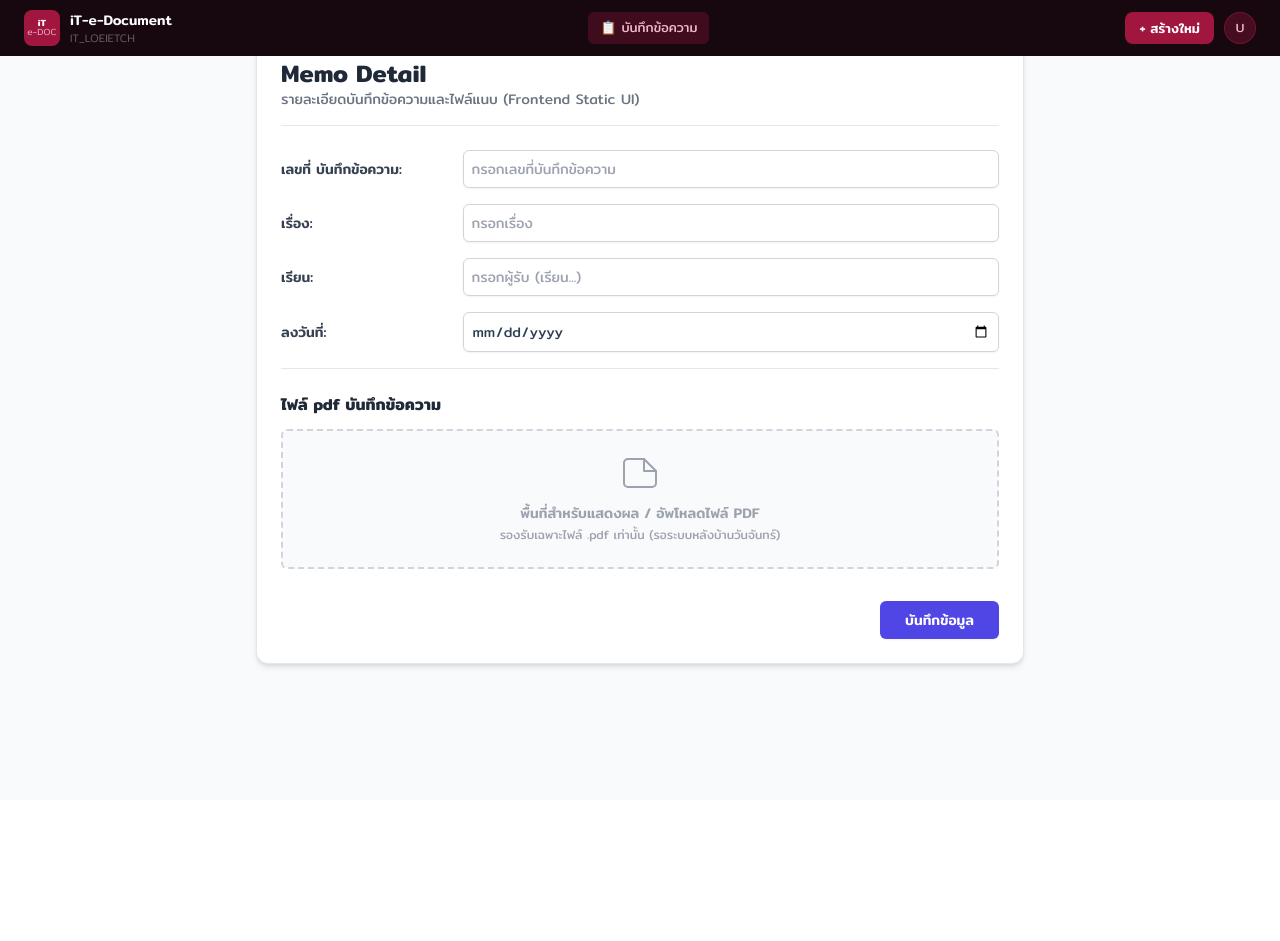
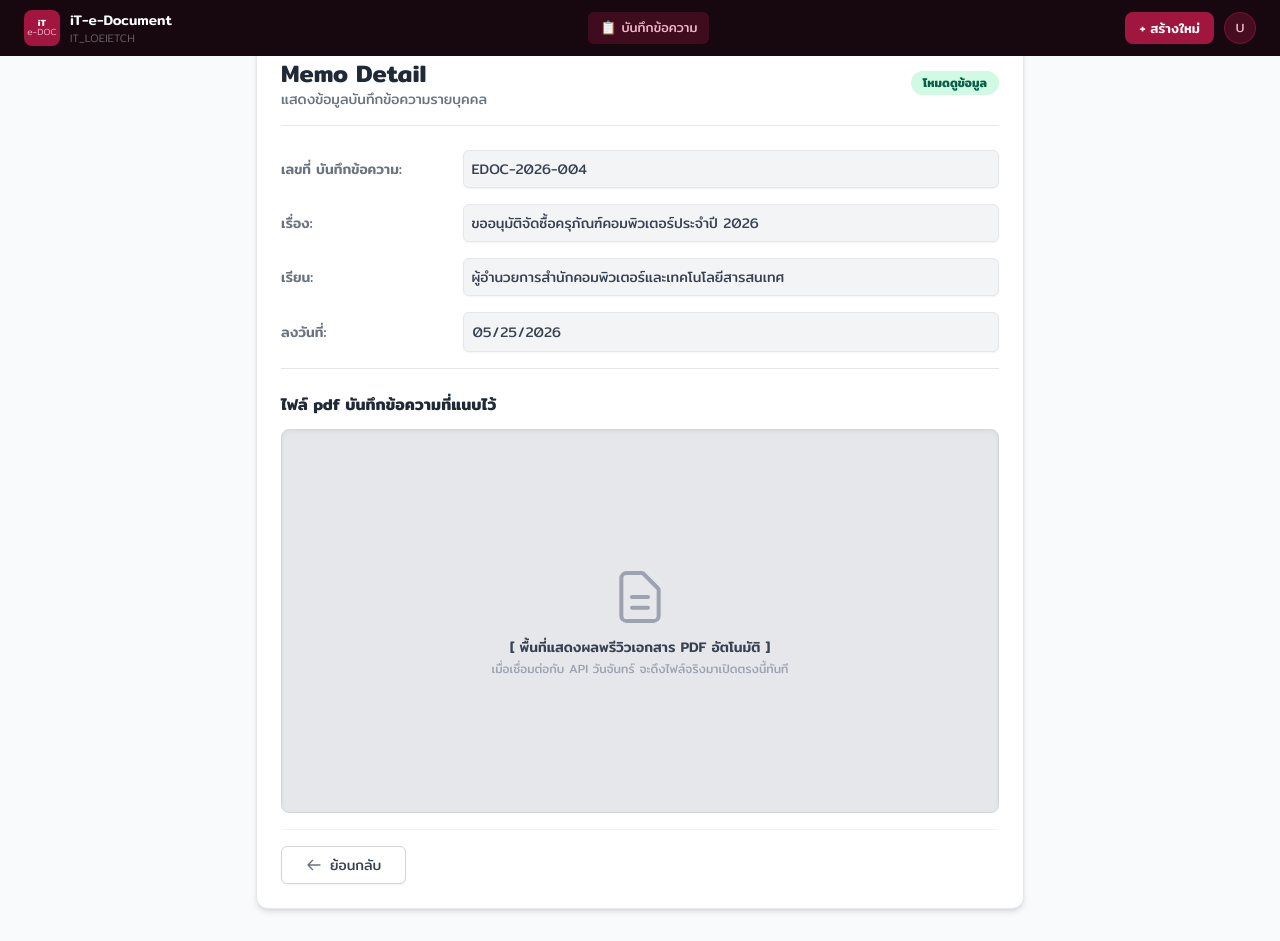
Before and after one commit to aump-pchy/iT_eDOC, a Vue app in the folder frontend/: page /memos/1 in a window 1280 px wide. Before the commit the page ends 800 px from the top, so only its background shows below. Built offline with nearby package versions, Linux system fonts and the light colour scheme.

Commit message:
style:เปลี่ยนนิดหน่อย

```diff
--- a/frontend/src/views/MemoDetailView.vue
+++ b/frontend/src/views/MemoDetailView.vue
@@ -2,104 +2,112 @@
   <div class="min-h-screen bg-gray-50 py-8 px-4 sm:px-6 lg:px-8">
     <div class="max-w-3xl mx-auto bg-white p-6 rounded-xl shadow-md border border-gray-200">
 
-      <div class="border-b border-gray-200 pb-4 mb-6">
-        <h1 class="text-2xl font-bold text-gray-800">Memo Detail</h1>
-        <p class="text-sm text-gray-500">รายละเอียดบันทึกข้อความและไฟล์แนบ (Frontend Static UI)</p>
+      <div class="border-b border-gray-200 pb-4 mb-6 flex justify-between items-center">
+        <div>
+          <h1 class="text-2xl font-bold text-gray-800">Memo Detail</h1>
+          <p class="text-sm text-gray-500">แสดงข้อมูลบันทึกข้อความรายบุคคล</p>
+        </div>
+        <span class="px-3 py-1 text-xs font-semibold text-emerald-800 bg-emerald-100 rounded-full">
+          โหมดดูข้อมูล
+        </span>
       </div>
 
-      <form class="space-y-4">
+      <div class="space-y-4">
 
         <div class="grid grid-cols-1 md:grid-cols-4 gap-2 items-center">
-          <label class="block text-sm font-medium text-gray-700 md:col-span-1">
+          <label class="block text-sm font-medium text-gray-500 md:col-span-1">
             เลขที่ บันทึกข้อความ:
           </label>
           <div class="md:col-span-3">
             <input
               type="text"
-              class="w-full rounded-md border-gray-300 shadow-sm focus:border-indigo-500 focus:ring-indigo-500 sm:text-sm border p-2"
-              placeholder="กรอกเลขที่บันทึกข้อความ"
+              value="EDOC-2026-004"
+              disabled
+              class="w-full rounded-md border-gray-200 bg-gray-100 text-gray-700 shadow-sm sm:text-sm border p-2 cursor-not-allowed"
             />
           </div>
         </div>
 
         <div class="grid grid-cols-1 md:grid-cols-4 gap-2 items-center">
-          <label class="block text-sm font-medium text-gray-700 md:col-span-1">
+          <label class="block text-sm font-medium text-gray-500 md:col-span-1">
             เรื่อง:
           </label>
           <div class="md:col-span-3">
             <input
               type="text"
-              class="w-full rounded-md border-gray-300 shadow-sm focus:border-indigo-500 focus:ring-indigo-500 sm:text-sm border p-2"
-              placeholder="กรอกเรื่อง"
+              value="ขออนุมัติจัดซื้อครุภัณฑ์คอมพิวเตอร์ประจำปี 2026"
+              disabled
+              class="w-full rounded-md border-gray-200 bg-gray-100 text-gray-700 shadow-sm sm:text-sm border p-2 cursor-not-allowed"
             />
           </div>
         </div>
 
         <div class="grid grid-cols-1 md:grid-cols-4 gap-2 items-center">
-          <label class="block text-sm font-medium text-gray-700 md:col-span-1">
+          <label class="block text-sm font-medium text-gray-500 md:col-span-1">
             เรียน:
           </label>
           <div class="md:col-span-3">
             <input
               type="text"
-              class="w-full rounded-md border-gray-300 shadow-sm focus:border-indigo-500 focus:ring-indigo-500 sm:text-sm border p-2"
-              placeholder="กรอกผู้รับ (เรียน...)"
+              value="ผู้อำนวยการสำนักคอมพิวเตอร์และเทคโนโลยีสารสนเทศ"
+              disabled
+              class="w-full rounded-md border-gray-200 bg-gray-100 text-gray-700 shadow-sm sm:text-sm border p-2 cursor-not-allowed"
             />
           </div>
         </div>
 
         <div class="grid grid-cols-1 md:grid-cols-4 gap-2 items-center">
-          <label class="block text-sm font-medium text-gray-700 md:col-span-1">
+          <label class="block text-sm font-medium text-gray-500 md:col-span-1">
             ลงวันที่:
           </label>
           <div class="md:col-span-3">
             <input
               type="date"
-              class="w-full rounded-md border-gray-300 shadow-sm focus:border-indigo-500 focus:ring-indigo-500 sm:text-sm border p-2"
+              value="2026-05-25"
+              disabled
+              class="w-full rounded-md border-gray-200 bg-gray-100 text-gray-700 shadow-sm sm:text-sm border p-2 cursor-not-allowed"
             />
           </div>
         </div>
 
         <div class="mt-8 pt-6 border-t border-gray-200">
           <label class="block text-base font-semibold text-gray-800 mb-3">
-            ไฟล์ pdf บันทึกข้อความ
+            ไฟล์ pdf บันทึกข้อความที่แนบไว้
           </label>
 
-          <div class="mt-1 flex justify-center px-6 pt-5 pb-6 border-2 border-gray-300 border-dashed rounded-md bg-gray-50">
-            <div class="space-y-1 text-center">
-              <svg class="mx-auto h-12 w-12 text-gray-400" stroke="currentColor" fill="none" viewBox="0 0 48 48" aria-hidden="true">
-                <path d="M28 8H12a4 4 0 00-4 4v20a4 4 0 004 4h24a4 4 0 004-4V20L28 8z" stroke-width="2" stroke-linecap="round" stroke-linejoin="round" />
-                <path d="M28 8v12h12" stroke-width="2" stroke-linecap="round" stroke-linejoin="round" />
+          <div class="w-full h-96 border border-gray-300 rounded-lg bg-gray-200 shadow-inner flex flex-col justify-center items-center overflow-hidden relative">
+
+            <div class="text-center p-6 text-gray-500">
+              <svg class="mx-auto h-16 w-16 text-gray-400 mb-2" fill="none" viewBox="0 0 24 24" stroke="currentColor">
+                <path stroke-linecap="round" stroke-linejoin="round" stroke-width="1.5" d="M9 12h6m-6 4h6m2 5H7a2 2 0 01-2-2V5a2 2 0 012-2h5.586a1 1 0 01.707.293l5.414 5.414a1 1 0 01.293.707V19a2 2 0 01-2 2z" />
               </svg>
+              <p class="text-sm font-medium text-gray-700">[ พื้นที่แสดงผลพรีวิวเอกสาร PDF อัตโนมัติ ]</p>
+              <p class="text-xs text-gray-400 mt-1">เมื่อเชื่อมต่อกับ API วันจันทร์ จะดึงไฟล์จริงมาเปิดตรงนี้ทันที</p>
+            </div>
 
-              <div class="flex text-sm text-gray-600 justify-center">
-                <span class="font-medium text-gray-400">
-                  พื้นที่สำหรับแสดงผล / อัพโหลดไฟล์ PDF
-                </span>
-              </div>
-              <p class="text-xs text-gray-400">รองรับเฉพาะไฟล์ .pdf เท่านั้น (รอระบบหลังบ้านวันจันทร์)</p>
             </div>
-          </div>
         </div>
 
-        <div class="flex justify-end pt-4">
+        <div class="flex justify-start pt-4 border-t border-gray-100 mt-6">
           <button
             type="button"
-            class="px-6 py-2 border border-transparent rounded-md shadow-sm text-sm font-medium text-white bg-indigo-600 hover:bg-indigo-700 focus:outline-none"
+            class="px-6 py-2 border border-gray-300 rounded-md shadow-sm text-sm font-medium text-gray-700 bg-white hover:bg-gray-50 focus:outline-none focus:ring-2 focus:ring-offset-2 focus:ring-indigo-500 flex items-center space-x-2"
           >
-            บันทึกข้อมูล
+            <svg class="h-4 w-4 text-gray-500" fill="none" viewBox="0 0 24 24" stroke="currentColor">
+              <path stroke-linecap="round" stroke-linejoin="round" stroke-width="2" d="M10 19l-7-7m0 0l7-7m-7 7h18" />
+            </svg>
+            <span>ย้อนกลับ</span>
           </button>
         </div>
 
-      </form>
+      </div>
     </div>
   </div>
 </template>
 
 <script setup>
-// ฝั่ง Logic ปล่อยว่างไว้ 100% รอคุณครูพามาเขียนผูกตัวแปรเชื่อมโยง Backend วันจันทร์ครับ
+// ปล่อยว่างไว้เพื่อรอเขียนโค้ดดึงข้อมูล (Fetch Data) ตาม ID จากหลังบ้านกับคุณครูวันจันทร์ครับ
 </script>
 
 <style scoped>
-/* สไตล์จาก Tailwind CSS ครอบคลุมแล้ว ไม่ต้องเขียน CSS เพิ่มเติมครับ */
 </style>
```
